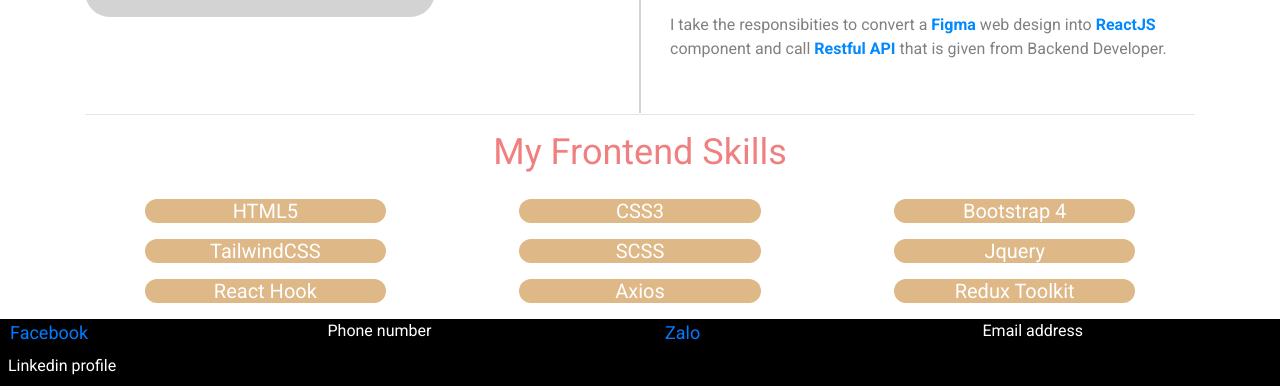
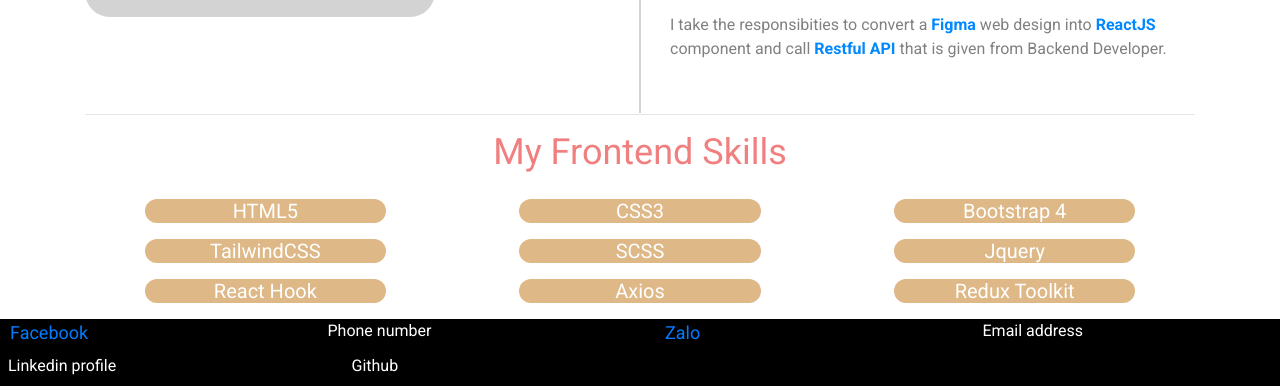
Before and after one commit to tronganhnguyenthanh/MyPortfolio, a plain HTML site: page index.html in a window 1280 px wide. Shown: the part 603-989 px from the top of the page. Drawn offline with nearby package versions, Linux system fonts and the light colour scheme.

Commit message:
[UPDATE][FE] add link github to footer

```diff
--- a/index.html
+++ b/index.html
@@ -163,6 +163,9 @@
        <div class="col-lg-3 col-md-3 col-sm-3 col-xs-3 m-sm-2">
          <a href="https://www.linkedin.com/in/tr%E1%BB%8Dng-anh-nguy%E1%BB%85n-th%C3%A0nh-517789183/" class="footer-contact">Linkedin profile</a>
        </div>
+       <div class="col-lg-3 col-md-3 col-sm-3 col-xs-3 m-sm-2">
+         <a href="https://github.com/tronganhnguyenthanh/MyPortfolio" class="footer-contact">Github</a>
+       </div>
      </div>
    </footer>
    <script src="./assets/js/aos.js"></script>
```
